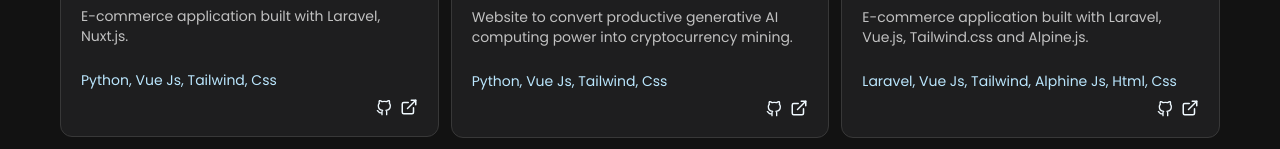
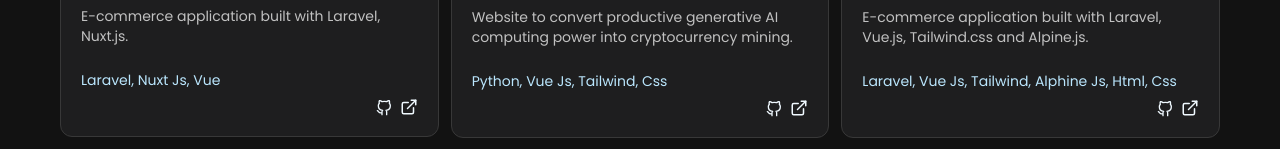
Before and after one commit to rizkinugrohho/my-portofolio-v2, a Vue app: page /portfolio in a window 1280 px wide. Shown: the part 560-709 px from the top of the page. Built offline with nearby package versions, Linux system fonts and the light colour scheme.

Commit message:
Update PortfolioView.vue

```diff
--- a/src/views/PortfolioView.vue
+++ b/src/views/PortfolioView.vue
@@ -9,7 +9,7 @@ export default {
           name: 'Laravel Nuxt.js E-Commerce',
           imageUrl: 'laravel-nuxt',
           status: 'E-commerce application built with Laravel, Nuxt.js.',
-          tech: 'Python, Vue Js, Tailwind, Css',
+          tech: 'Laravel, Nuxt Js, Vue',
           github: 'https://github.com/rizkinugrohho/nuxt-ecommerce',
           demo: 'https://www.youtube.com/watch?v=N2I7d__Z1DM',
           category: 'web'
```
